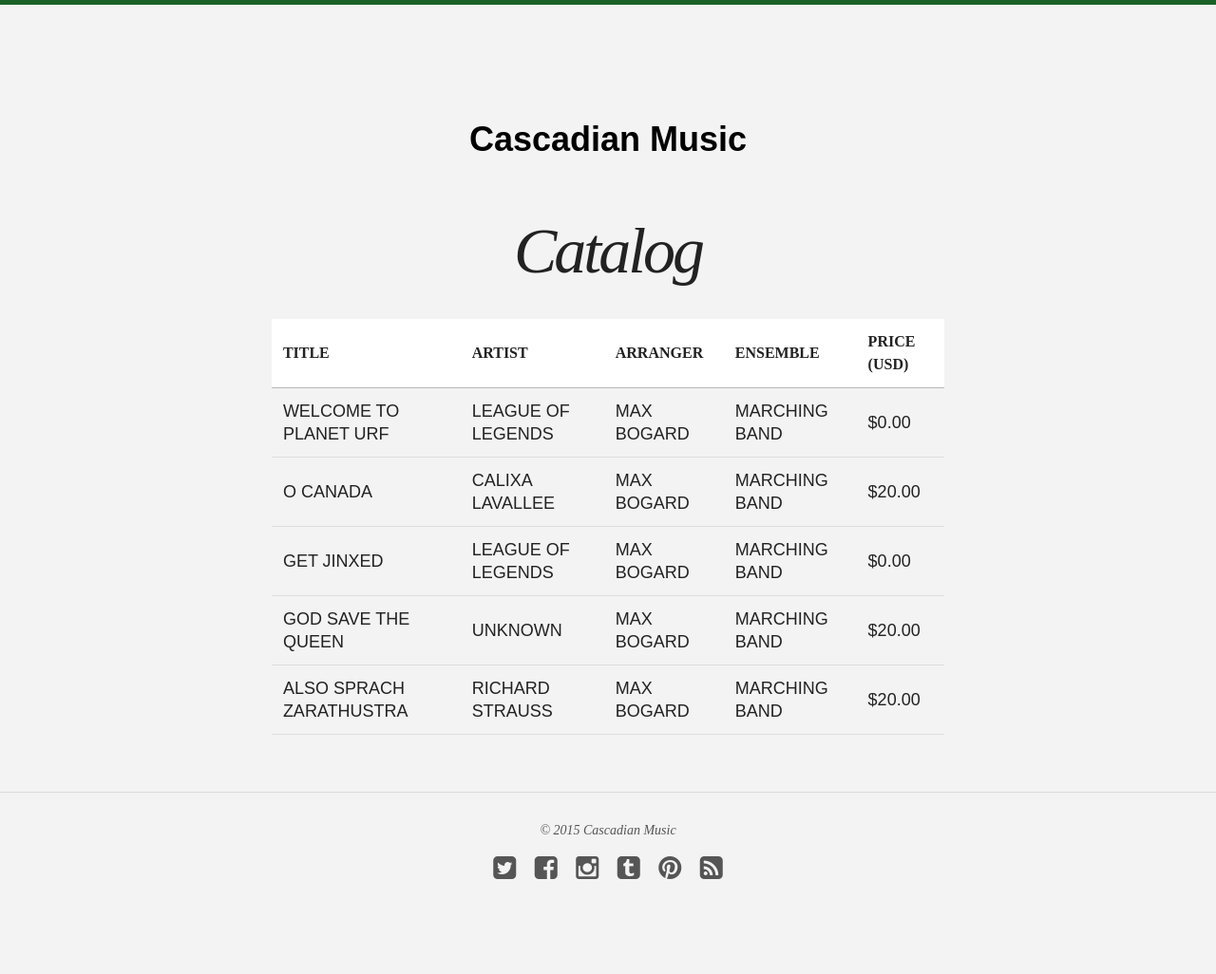
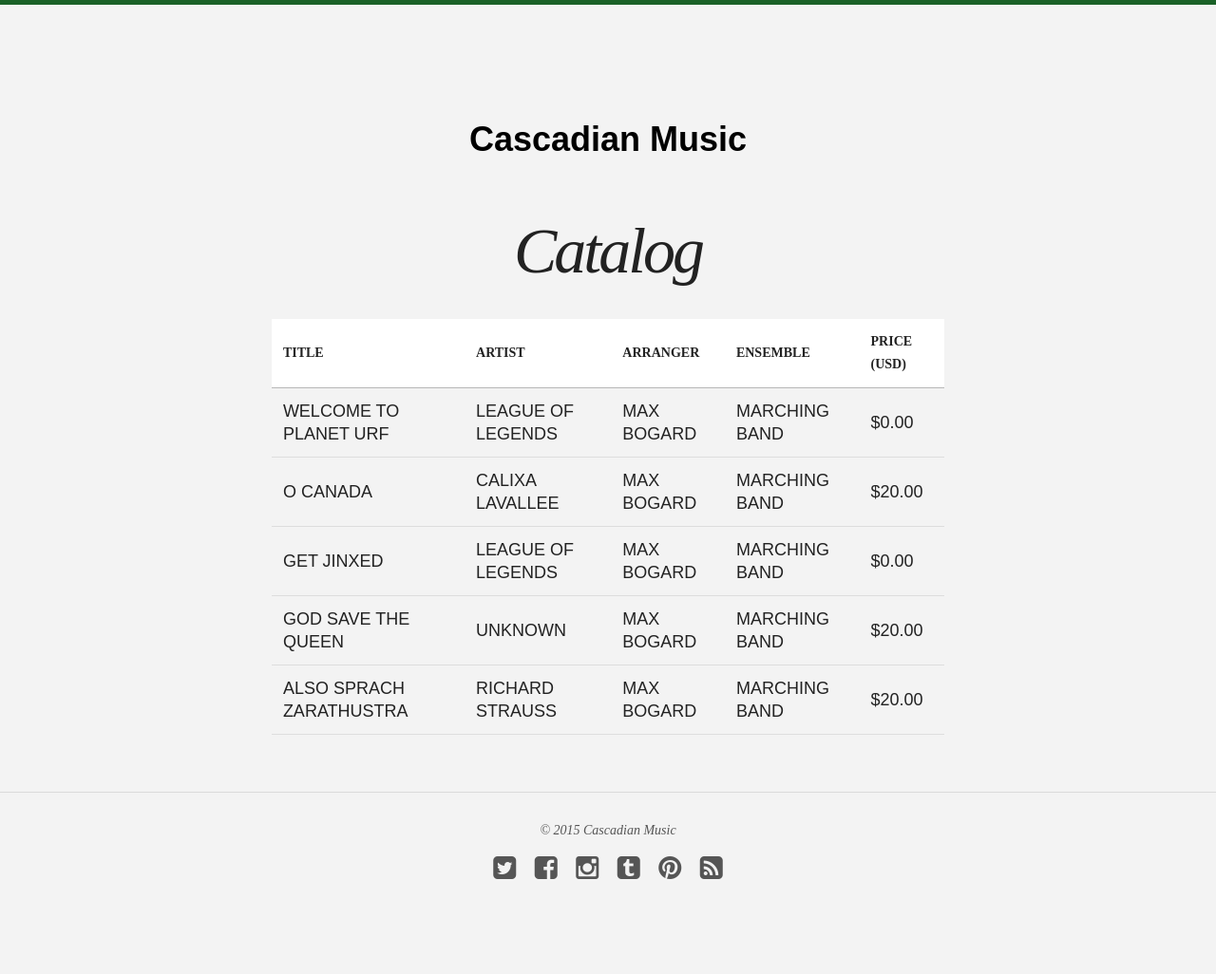
Before and after one commit to cascadianmusic/cascadianmusic.github.io, a Jekyll site: the page built from catalog/index.md, in a window 1280 px wide. Shown: the whole page at 95% size. Built offline with Jekyll 4.4.1, drawn with Linux system fonts in a browser that asks for light colours; nearby versions of some CDN libraries.

Commit message:
Update _base.scss

```diff
--- a/_sass/_base.scss
+++ b/_sass/_base.scss
@@ -167,6 +167,7 @@
 // --------------------------------------------------
 table {
   width: 100%;
+  @include font-size(14);
 }
 
 
```
